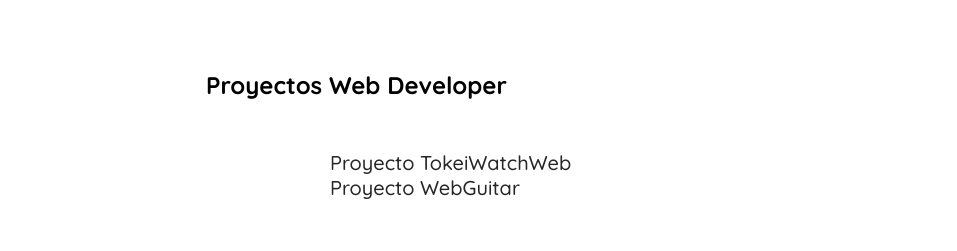
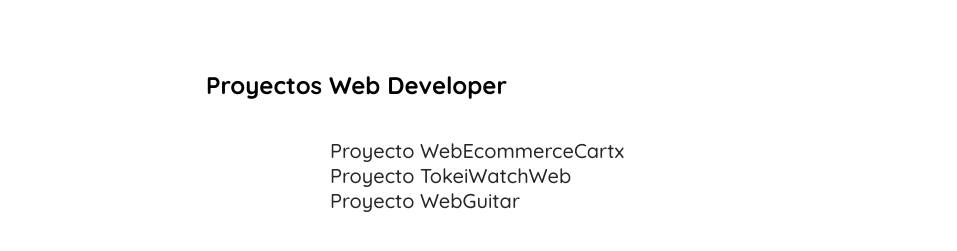
Before and after one commit to rireyes24/Portfolio2022, a plain HTML site: page index.html in a window 1280 px wide. Shown: the part 375-626 px from the top of the page, without its empty margins (0-957 px from the left). Drawn offline with Linux system fonts and the light colour scheme.

Commit message:
Agregue un nuevo proyecto a mi Portafolio

```diff
--- a/index.html
+++ b/index.html
@@ -37,9 +37,13 @@
             <h2 class="titleProyectos">Proyectos Web Developer</h2>
         </section>
         <section class="mainProjects">
+
+            <a class="projectLink" href="https://eduardorireyes24.github.io/WebEcommerceCartx/">Proyecto WebEcommerceCartx</a>
+
             <a class="projectLink" href="https://eduardorireyes24.github.io/TokeiWatchWeb/">Proyecto TokeiWatchWeb</a>
 
             <a class="projectLink" href="https://eduardorireyes24.github.io/WebGuitar/">Proyecto WebGuitar</a>
+
         </section>
     </main>
 
```
